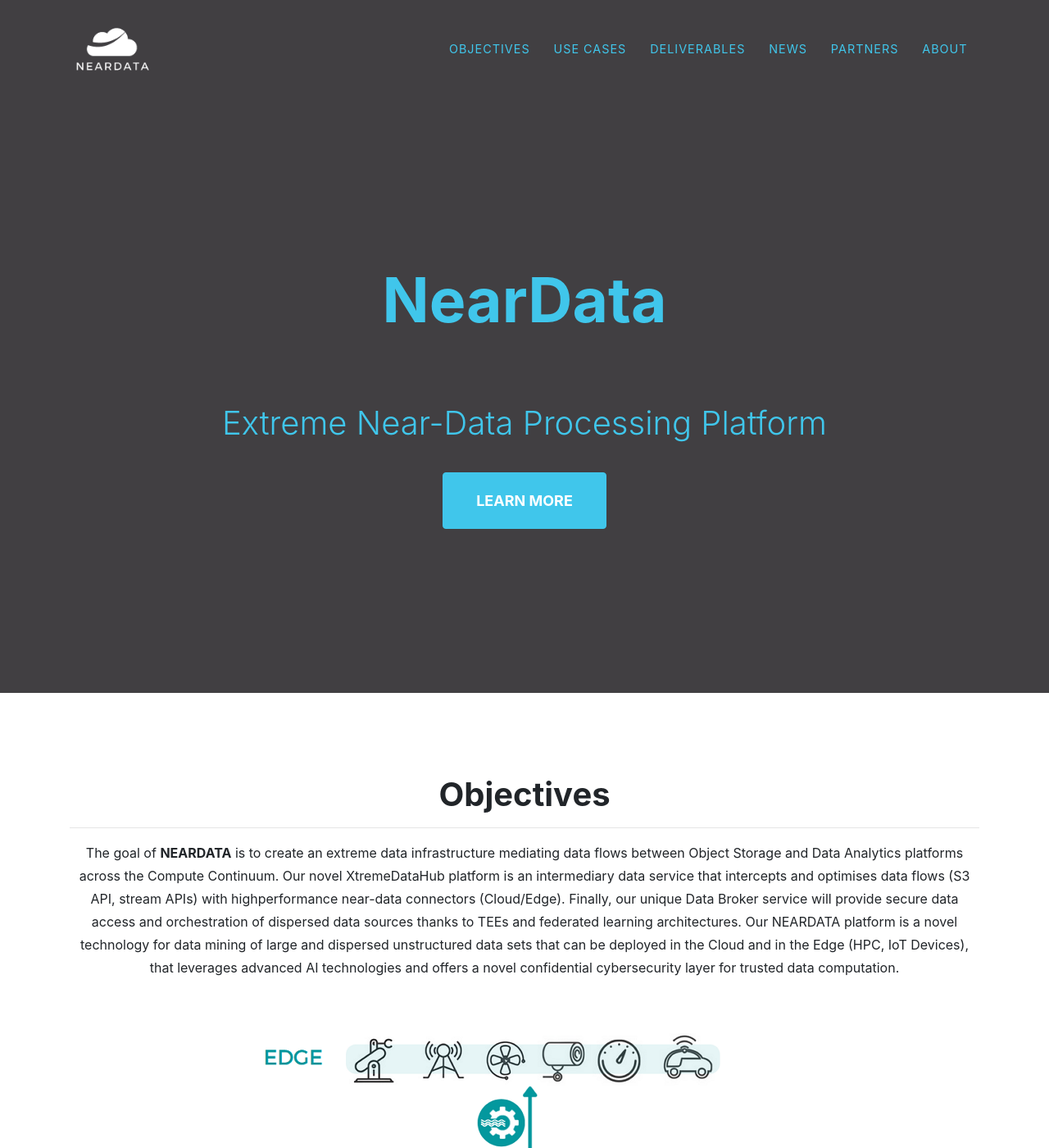
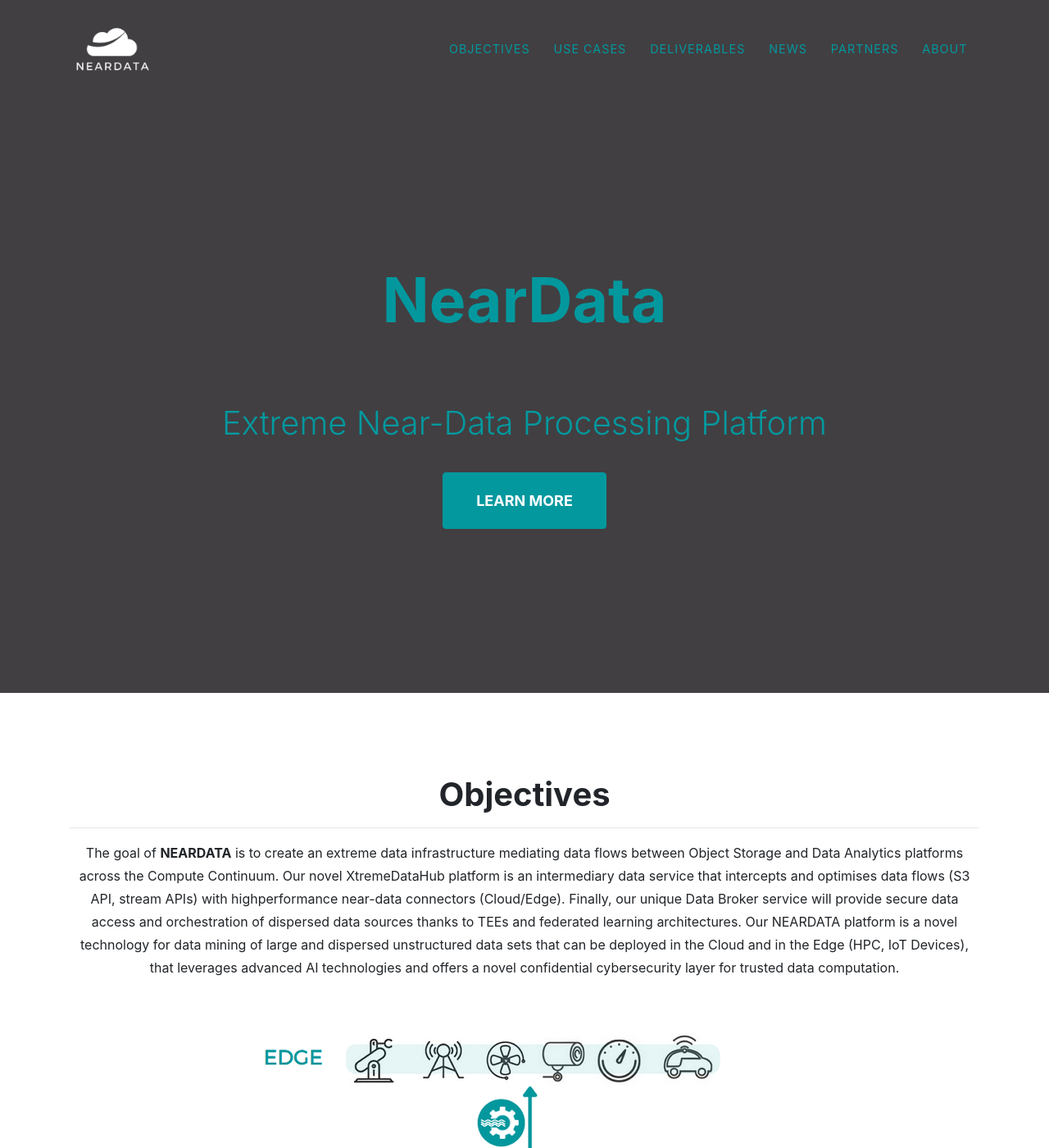
Before and after one commit to neardata-eu/neardata-eu.github.io, a Jekyll site: the page built from index.md, in a window 1280 px wide and 1400 px high. Shown: the whole window at 82% size. Built offline with Jekyll 4.4.1, drawn with Linux system fonts in a browser that asks for light colours; some web fonts are replaced.

Commit message:
change colors

```diff
--- a/assets/css/agency.scss
+++ b/assets/css/agency.scss
@@ -6,7 +6,7 @@
 @import "base/mixins.scss";
 
 // Custom colors
-$primary: #40c6eb;
+$primary: #03989e;
 $secondary: #D6E4E5;
 $background: #413F42;
 $white: #ffff;
```
